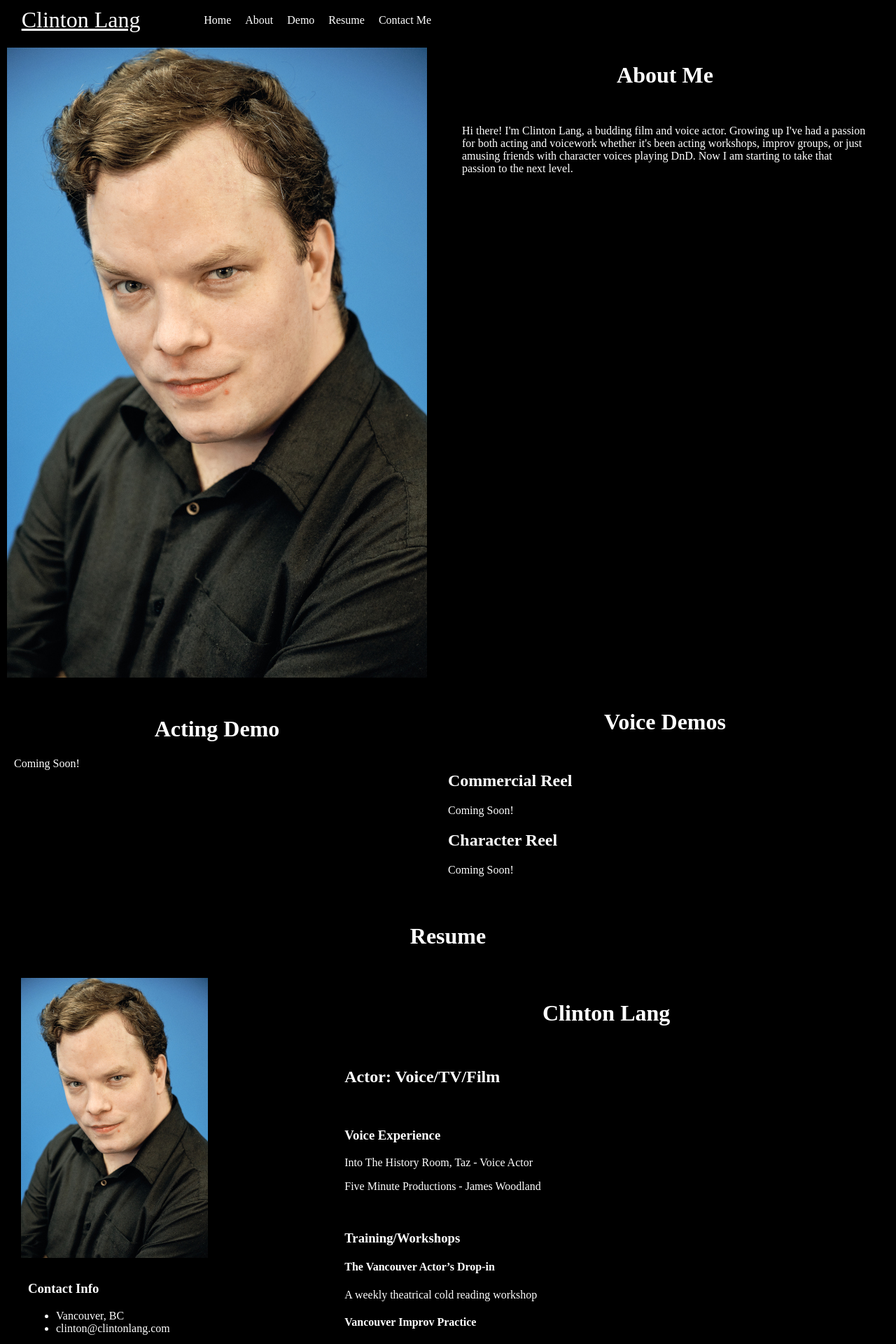
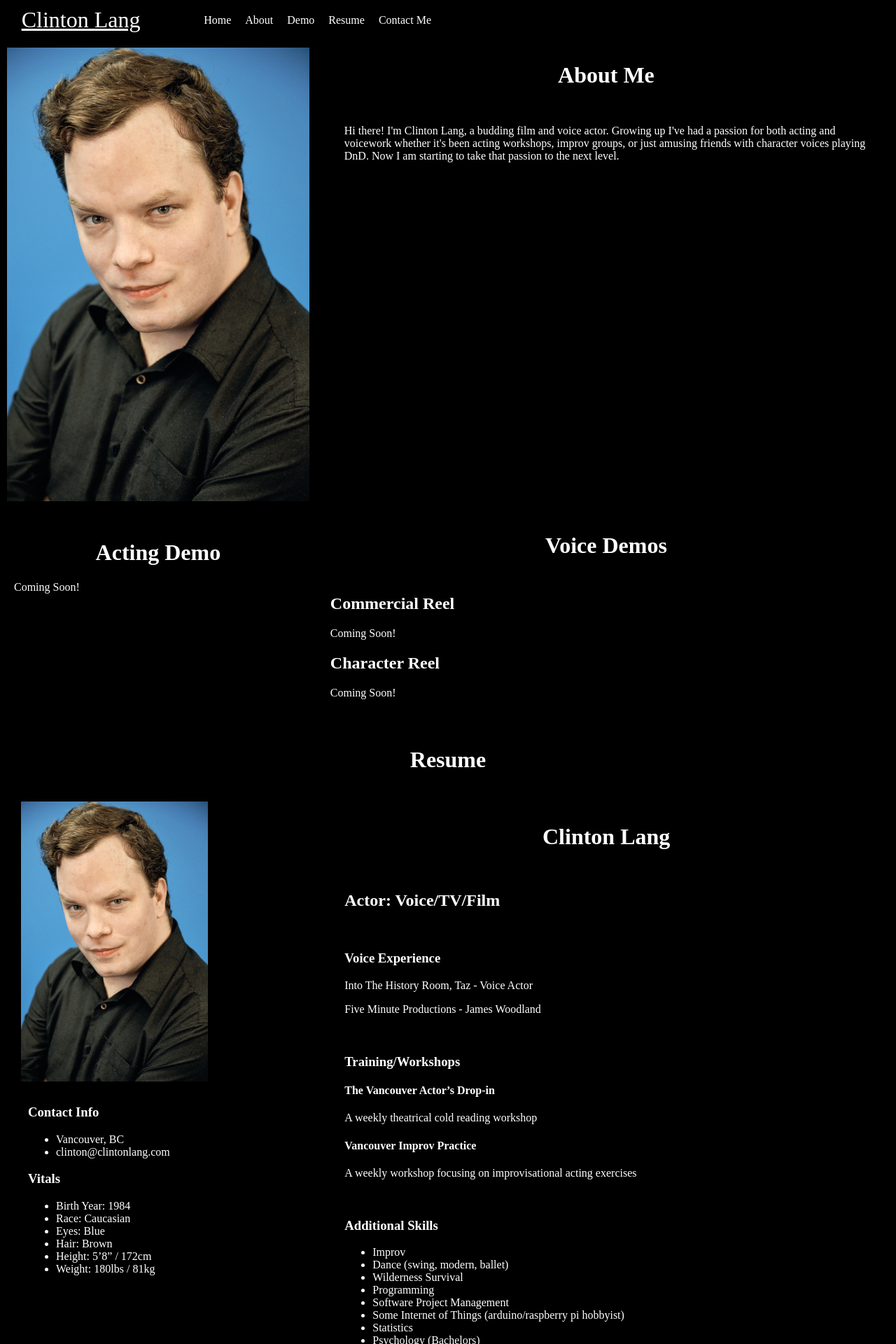
Before and after one commit to ClintonLang/ClintonLang.github.io, a Jekyll site: the page built from index.html, in a window 1280 px wide. Shown: the top 1920 px of the page at 70% size. Built offline with Jekyll 4.4.1, drawn with Linux system fonts in a browser that asks for light colours.

Commit message:
Added css img treatment revised

```diff
--- a/assets/main.css
+++ b/assets/main.css
@@ -59,7 +59,11 @@
   text-align: center;
 }
 
-
+/* Images */
+  img {
+    max-width:100%;
+    height: auto;
+  }
 /* || Header and Main Navigation */
   .title_span {
     font-size: 2rem;
```
